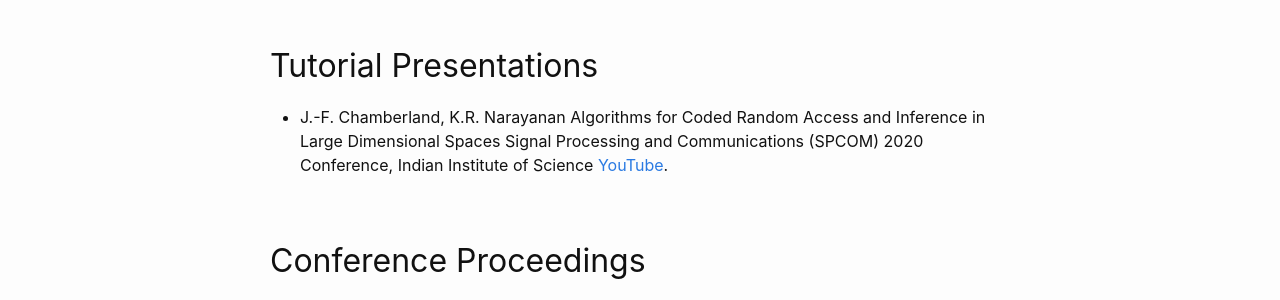
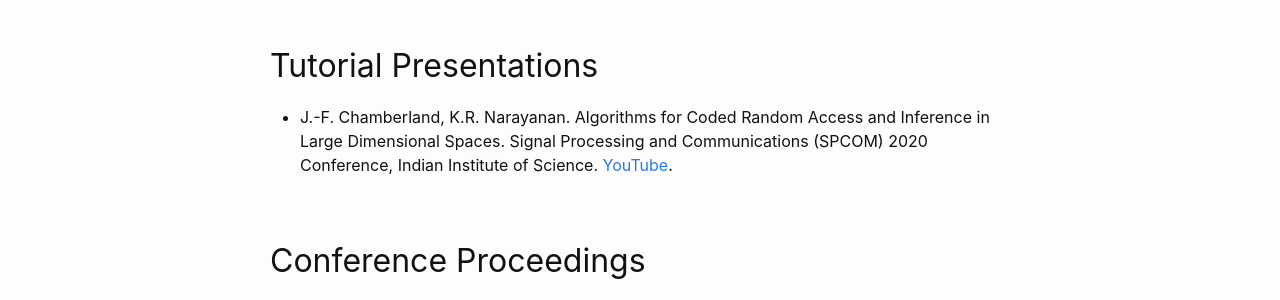
Before and after one commit to EngProjects/mMTC, a Jekyll site: the page built from publications.md, in a window 1280 px wide. Shown: the part 497-797 px from the top of the page. Built offline with Jekyll 4.4.1, drawn with Linux system fonts in a browser that asks for light colours.

```diff
--- a/publications.md
+++ b/publications.md
@@ -19,9 +19,9 @@ IEEE Transactions on Information Theory, 66(10):6509–6533, October 2020.
 IEEE Transactions on Communications, 67(12):8258–8272, December 2019.
 
 ## Tutorial Presentations
-* J.-F. Chamberland, K.R. Narayanan
-Algorithms for Coded Random Access and Inference in Large Dimensional Spaces
-Signal Processing and Communications (SPCOM) 2020 Conference, Indian Institute of Science
+* J.-F. Chamberland, K.R. Narayanan.
+Algorithms for Coded Random Access and Inference in Large Dimensional Spaces.
+Signal Processing and Communications (SPCOM) 2020 Conference, Indian Institute of Science.
 [YouTube](https://youtube.com/playlist?list=PLUd5FtcfdZfkT9gUpYw7q97yHUABQzZbL).
 
 ## Conference Proceedings
```
